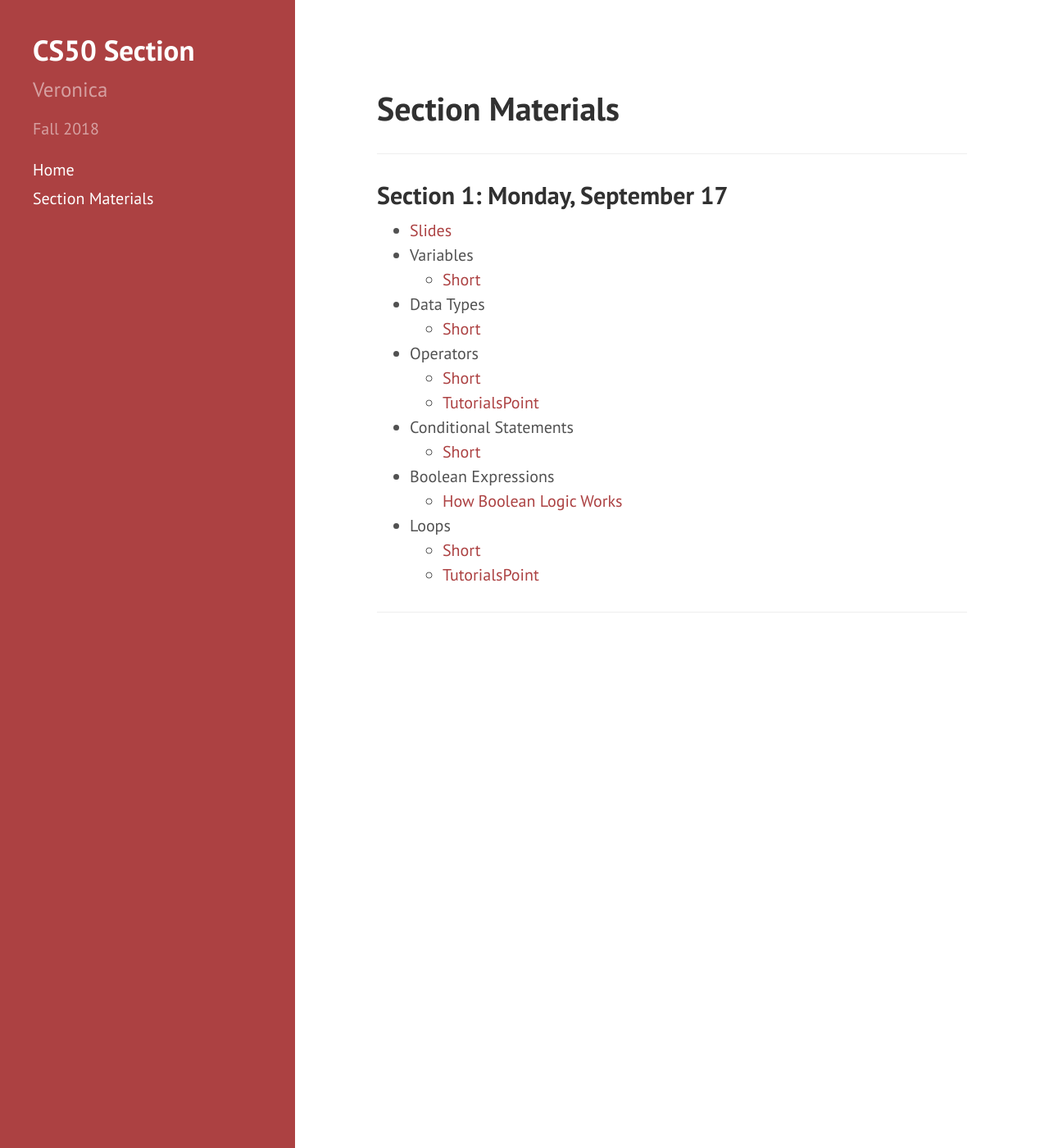
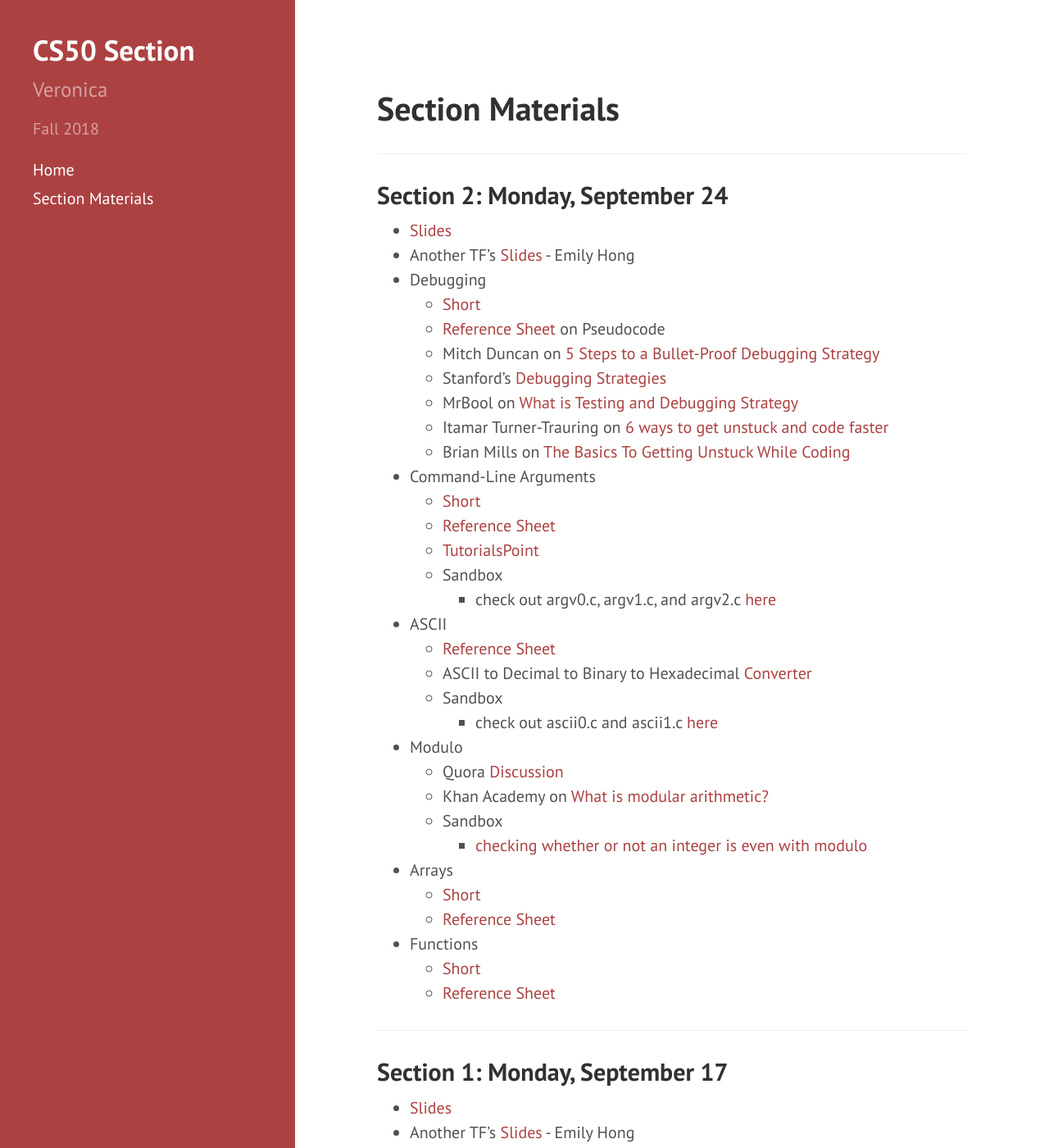
Before and after one commit to veronicanutting/CS50-section, a Jekyll site: the page built from materials.md, in a window 1280 px wide and 1400 px high. Shown: the whole window at 82% size. Built offline with Jekyll 4.4.1, drawn with Linux system fonts in a browser that asks for light colours; nearby versions of some CDN libraries; our own code applies the rules of GitHub Pages for plain Markdown files; some of the changed text lies outside the part shown.

Commit message:
added section 2 materials

```diff
--- a/materials.md
+++ b/materials.md
@@ -6,21 +6,70 @@ layout: default
 
 ---
 
+## Section 2: Monday, September 24
+* [Slides](https://docs.google.com/presentation/d/1GbsJT52j_9AMKoV9pHn4kXkAB1A_aBLheaAPVGgavuQ/edit?usp=sharing)
+* Another TF's [Slides](https://docs.google.com/presentation/d/1pnrKwaQn7fLF6-LI7DS6M8RGgmbaZpXRJyBhu6GWy80/edit?usp=sharing) - Emily Hong
+* Debugging
+    * [Short](https://www.youtube.com/watch?v=VtkMZjvvKaU&list=PLhQjrBD2T381k8ul4WQ8SQ165XqY149WW&index=16&t=0s)
+    * [Reference Sheet](https://github.com/staff50/2018-fall/blob/master/section1/pseudocode.pdf) on Pseudocode
+    * Mitch Duncan on [5 Steps to a Bullet-Proof Debugging Strategy](https://simpleprogrammer.com/bullet-proof-debugging-strategy/)
+    * Stanford's [Debugging Strategies](https://web.stanford.edu/class/archive/cs/cs106a/cs106a.1134/handouts/250%20Debugging%20Strategies.pdf)
+    * MrBool on [What is Testing and Debugging Strategy](http://mrbool.com/what-is-testing-and-debugging-strategy/29914)
+    * Itamar Turner-Trauring on [6 ways to get unstuck and code faster](https://codewithoutrules.com/2016/12/08/how-not-to-get-stuck/)
+    * Brian Mills on [The Basics To Getting Unstuck While Coding](https://medium.com/@brianmills_2907/the-basics-to-getting-unstuck-while-coding-2cbeedf2d9b9)
+* Command-Line Arguments
+    * [Short](https://www.youtube.com/watch?v=AI6Ccfno6Pk&index=10&list=PLhQjrBD2T381k8ul4WQ8SQ165XqY149WW&t=0s)
+    * [Reference Sheet](https://github.com/staff50/2018-fall/blob/master/section2/cla.pdf)
+    * [TutorialsPoint](https://www.tutorialspoint.com/cprogramming/c_command_line_arguments.htm)
+    * Sandbox
+        * check out argv0.c, argv1.c, and argv2.c [here](https://sandbox.cs50.io/d555da37-fecb-41ef-a62f-810b7aca361b)
+* ASCII
+    * [Reference Sheet](https://github.com/staff50/2018-fall/blob/master/section2/ascii.pdf)
+    * ASCII to Decimal to Binary to Hexadecimal [Converter](https://www.rapidtables.com/convert/number/ascii-hex-bin-dec-converter.html)
+    * Sandbox
+        * check out ascii0.c and ascii1.c [here](https://sandbox.cs50.io/d555da37-fecb-41ef-a62f-810b7aca361b)
+* Modulo
+    * Quora [Discussion](https://www.quora.com/C-Programming-How-does-the-modulus-operator-work-when-we-divide-a-smaller-number-by-a-larger-number-For-example-3-5-or-5-10)
+    * Khan Academy on [What is modular arithmetic?](https://www.khanacademy.org/computing/computer-science/cryptography/modarithmetic/a/what-is-modular-arithmetic)
+    * Sandbox
+        * [checking whether or not an integer is even with modulo](https://sandbox.cs50.io/f297672c-bb9b-4312-8cc6-d93589b903a6)
+* Arrays
+    * [Short](https://www.youtube.com/watch?v=K1yC1xshF40&list=PLhQjrBD2T381k8ul4WQ8SQ165XqY149WW&index=5&t=0s)
+    * [Reference Sheet](https://github.com/staff50/2018-fall/blob/master/section2/arrays.pdf)
+* Functions
+    * [Short](https://www.youtube.com/watch?v=n1glFqt3g38&list=PLhQjrBD2T381k8ul4WQ8SQ165XqY149WW&index=23&t=0s)
+    * [Reference Sheet](https://github.com/staff50/2018-fall/blob/master/section2/functions.pdf)
+
+
+---
+
 ## Section 1: Monday, September 17
 * [Slides](https://docs.google.com/presentation/d/1ySMY0u8XyB4ZAUnUw7kGKg6jQsevqW-C_MDhAJEBC9c/edit?usp=sharing)
+* Another TF's [Slides](https://docs.google.com/presentation/d/1q0OrbrRJUJpM6DqBjaNZex_ZMwK6X0uNs3Pc6YCr5nc/edit?usp=sharing) - Emily Hong
 * Variables
     * [Short](https://www.youtube.com/watch?v=GiFbdVGjF9I&index=51&t=0s&list=PLhQjrBD2T381k8ul4WQ8SQ165XqY149WW)
 * Data Types
     * [Short](https://www.youtube.com/watch?v=Fc9htmvVZ9U&index=15&t=0s&list=PLhQjrBD2T381k8ul4WQ8SQ165XqY149WW)
+    * [Reference Sheet](https://github.com/staff50/2018-fall/blob/master/section1/types.pdf)
+    * Sandbox
+        * [integer arithmetic](https://sandbox.cs50.io/81ce942d-6738-4ba5-8234-70cfef878c6b)
 * Operators
     * [Short](https://www.youtube.com/watch?v=f1xZf4iJDWE&index=39&t=0s&list=PLhQjrBD2T381k8ul4WQ8SQ165XqY149WW)
+    * [Reference Sheet](https://github.com/staff50/2018-fall/blob/master/section1/operators.pdf)
     * [TutorialsPoint](https://www.tutorialspoint.com/cprogramming/c_operators.htm)
 * Conditional Statements
     * [Short](https://www.youtube.com/watch?v=1wsaV5nVC7g&index=12&t=0s&list=PLhQjrBD2T381k8ul4WQ8SQ165XqY149WW)
+    * [Reference Sheet](https://github.com/staff50/2018-fall/blob/master/section1/conditions.pdf)
+    * Sandbox
+        * [conditions and relational operators](https://sandbox.cs50.io/d9afecfd-134a-4b1d-ba8e-da4fdf534419)
+        * [conditions and logical operators](https://sandbox.cs50.io/5d1edd15-6de4-41fa-af55-c0fad7a9ebcb)
 * Boolean Expressions
-    * [How Boolean Logic Works](https://computer.howstuffworks.com/boolean.htm)
+    * Marshall Brain on [How Boolean Logic Works](https://computer.howstuffworks.com/boolean.htm)
 * Loops
     * [Short](https://www.youtube.com/watch?v=WgX8e_O7eG8&index=35&t=0s&list=PLhQjrBD2T381k8ul4WQ8SQ165XqY149WW)
+    * [Reference Sheet](https://github.com/staff50/2018-fall/blob/master/section1/loops.pdf)
     * [TutorialsPoint](https://www.tutorialspoint.com/cprogramming/c_loops.htm)
+    * Sandbox
+        * coughing three times ([using repetition](https://sandbox.cs50.io/bf681204-8eb6-4b5c-b090-ed357f8c81ad) vs. [using for loop](https://sandbox.cs50.io/13d0d8fd-c493-4386-9f94-6438e784ccbb))
 
 ---
```
Also changed, not shown: index.md (+1 -0 lines).
